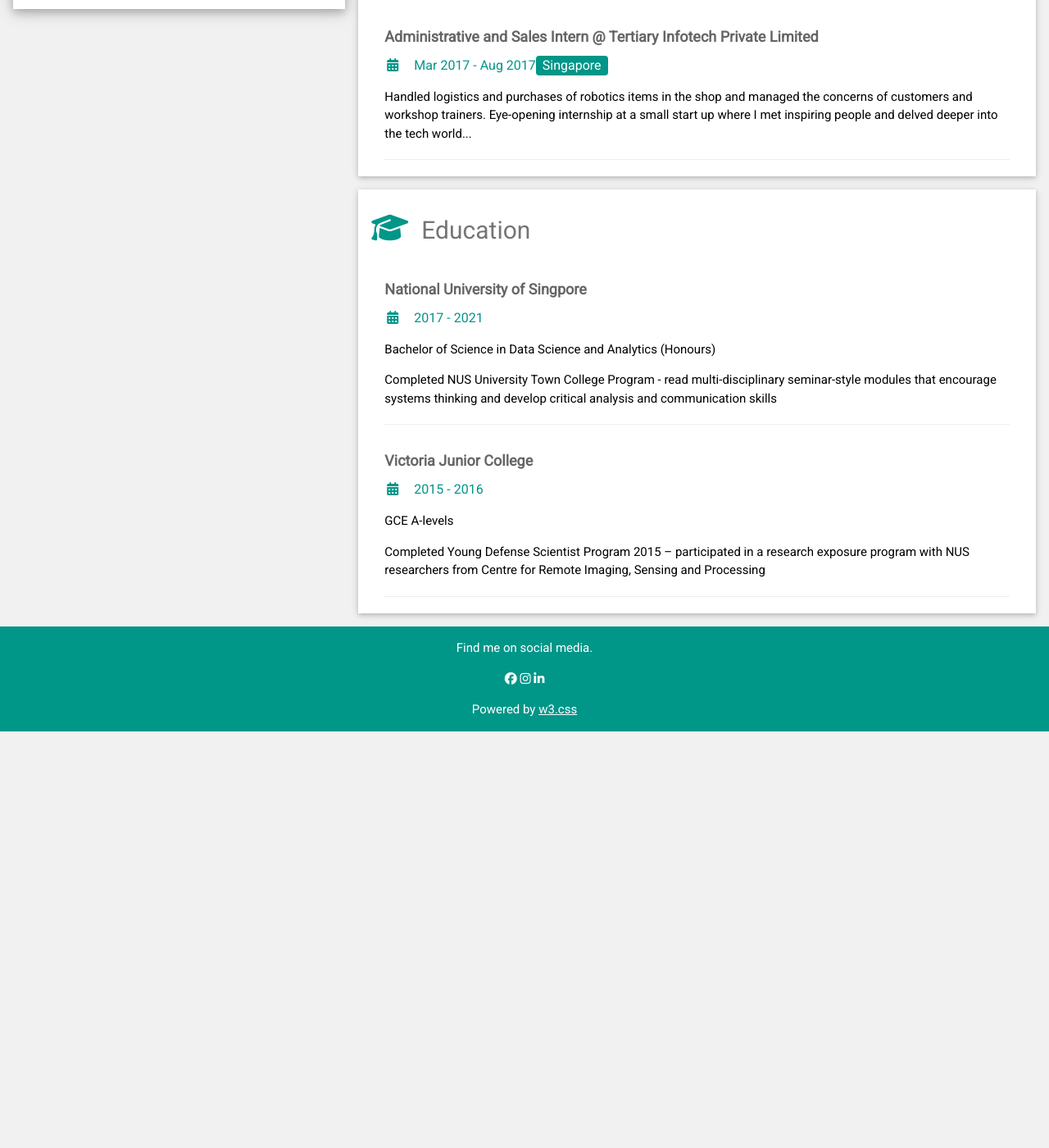
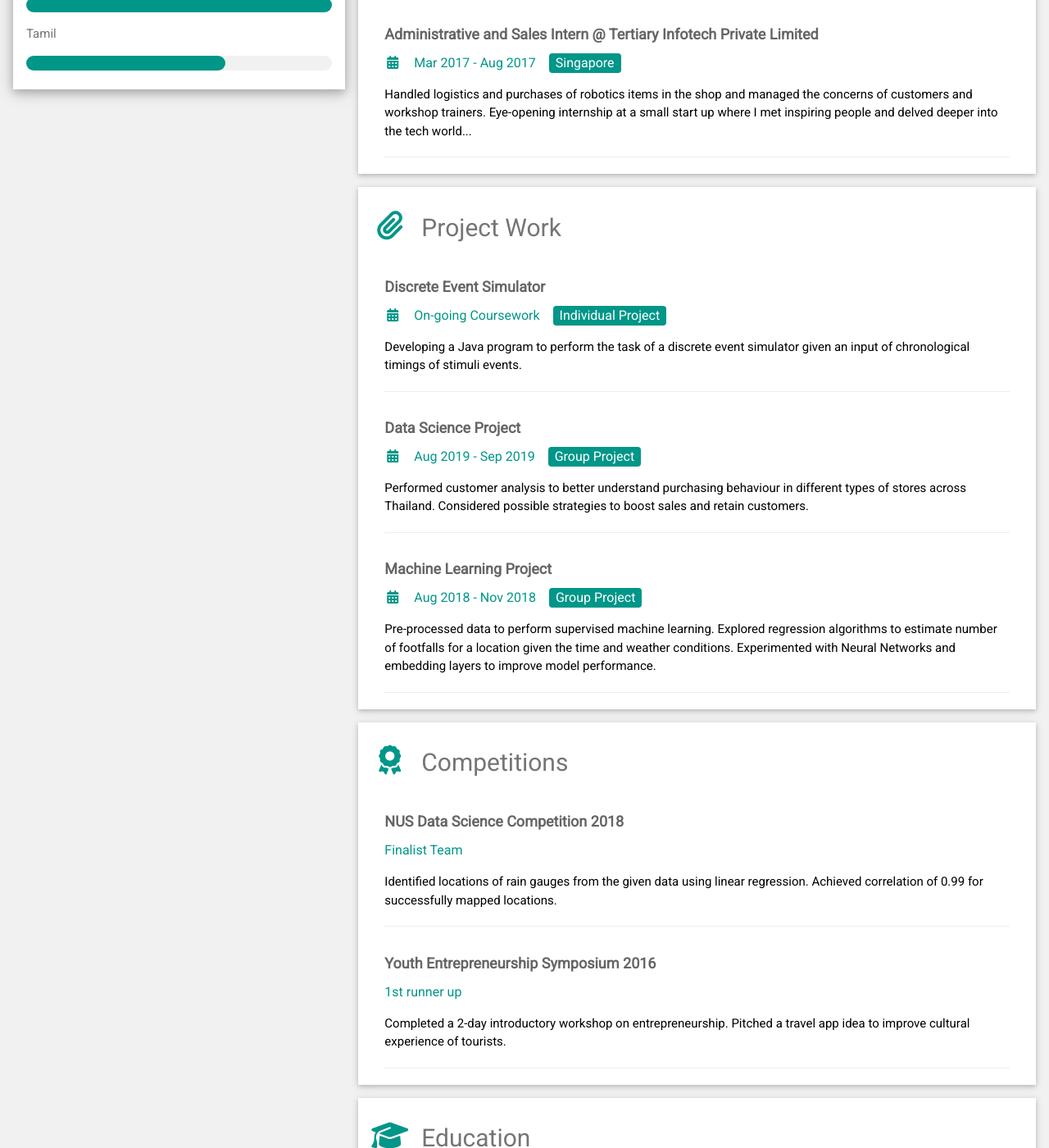
Before and after one commit to VRSoorya/vr_soorya.github.io, a Jekyll site: the page index.html, which Jekyll copies as it is, in a window 1280 px wide and 1400 px high, scrolled down 881 px. Shown: the whole window at 82% size. Built offline with Jekyll 4.4.1, drawn with Linux system fonts in a browser that asks for light colours; nearby versions of some CDN libraries; before the commit the page ends 1773 px from its top, so only the background shows below that; some of the changed text lies outside the part shown.

Commit message:
Update index.html
added competitions and project works

```diff
--- a/index.html
+++ b/index.html
@@ -35,8 +35,9 @@
         <div class="w3-container">
           <p><i class="fa fa-briefcase fa-fw w3-margin-right w3-large w3-text-teal"></i>Undergraduate @ National University of Singapore</p>
           <p><i class="fa fa-home fa-fw w3-margin-right w3-large w3-text-teal"></i>Singapore</p>
-          <p><i class="fa fa-envelope fa-fw w3-margin-right w3-large w3-text-teal"></i>soorya@u.nus.edu</p>
+          <p><a href="soorya@u.nus.edu"><i class="fa fa-envelope fa-fw w3-margin-right w3-large w3-text-teal"></i>soorya@u.nus.edu</a></p>
           <p><i class="fa fa-phone fa-fw w3-margin-right w3-large w3-text-teal"></i>Skype ID : VR S</p>
+          <p><a href="https://www.linkedin.com/in/vrsoorya/"><i class="fa fa-linkedin fa-fw w3-margin-right w3-large w3-text-teal"></i>LinkedIn profile</a></p>
           <hr>
 
           <div class="w3-bar">
@@ -57,30 +58,30 @@
           </div>
           <p>R</p>
           <div class="w3-light-grey w3-round-xlarge w3-small">
-            <div class="w3-container w3-center w3-round-xlarge w3-teal" style="width:85%"></div>
+            <div class="w3-container w3-center w3-round-xlarge w3-teal" style="width:85%">85%</div>
           </div>
           <p>Data analytics</p>
           <div class="w3-light-grey w3-round-xlarge w3-small">
-            <div class="w3-container w3-center w3-round-xlarge w3-teal" style="width:90%"></div>
+            <div class="w3-container w3-center w3-round-xlarge w3-teal" style="width:90%">90%</div>
           </div>
           <p>Machine Learning</p>
           <div class="w3-light-grey w3-round-xlarge w3-small">
-            <div class="w3-container w3-center w3-round-xlarge w3-teal" style="width:70%"></div>
+            <div class="w3-container w3-center w3-round-xlarge w3-teal" style="width:70%">70%</div>
           </div>
           <p>Natural Language Processing</p>
           <div class="w3-light-grey w3-round-xlarge w3-small">
-            <div class="w3-container w3-center w3-round-xlarge w3-teal" style="width:60%"></div>
+            <div class="w3-container w3-center w3-round-xlarge w3-teal" style="width:60%">60%</div>
           </div>
           <br>
 
           <p class="w3-large w3-text-theme"><b><i class="fa fa-globe fa-fw w3-margin-right w3-text-teal"></i>Languages</b></p>
           <p>English</p>
           <div class="w3-light-grey w3-round-xlarge">
-            <div class="w3-round-xlarge w3-teal" style="height:24px;width:100%"></div>
+            <div class="w3-round-xlarge w3-teal" style="height:18px;width:100%"></div>
           </div>
           <p>Tamil</p>
           <div class="w3-light-grey w3-round-xlarge">
-            <div class="w3-round-xlarge w3-teal" style="height:24px;width:65%"></div>
+            <div class="w3-round-xlarge w3-teal" style="height:18px;width:65%"></div>
           </div>
           <br>
         </div>
@@ -93,7 +94,7 @@
     <div class="w3-twothird">
 
         <div class="w3-container w3-card w3-white w3-margin-bottom">
-        <h2 class="w3-text-grey w3-padding-16"><i class="material-icons fa-fw w3-margin-right w3-xxlarge w3-text-teal">person</i></i>A curious and aspiring data scientist</h2>
+        <h2 class="w3-text-grey w3-padding-16"><i class="fa fa-user fa-fw w3-margin-right w3-xxlarge w3-text-teal"></i></i>A Curious and Aspiring Data Scientist</h2>
         <div class="w3-container">
           <h5 class="w3-opacity"><b>Personal Brief</b></h5>
           <p>I have always had high regard for teachers who teach well and the best teacher for me thus far has been experience. Active learning allows me to internalize things quickly. My biggest asset is my attitude to try. You will find me to be diligent and responsible in my work. I am ready to face possible challenges for the learning and development that I cannot gain otherwise.</p>
@@ -109,14 +110,52 @@
         <h2 class="w3-text-grey w3-padding-16"><i class="fa fa-suitcase fa-fw w3-margin-right w3-xxlarge w3-text-teal"></i>Work Experience</h2>
         <div class="w3-container">
           <h5 class="w3-opacity"><b>AI Technology Intern @ AI Singapore</b></h5>
-          <h6 class="w3-text-teal"><i class="fa fa-calendar fa-fw w3-margin-right"></i>May 2019 - Aug 2019<span class="w3-tag w3-teal w3-round">Singapore</span></h6>
+          <h6 class="w3-text-teal"><i class="fa fa-calendar-alt fa-fw w3-margin-right"></i>May 2019 - Aug 2019<span class="w3-tag w3-teal w3-round w3-margin-left">Singapore</span></h6>
           <p>Explored unsupervised Topic Modelling methods to classify unlabeled documents and used python libraries for text analysis. Attended AI Summer School hosted by the organisation which got me interested in Artificial Intelligence, Machine Learning and their possibilities for the future!</p>
           <hr>
         </div>
         <div class="w3-container">
           <h5 class="w3-opacity"><b>Administrative and Sales Intern @ Tertiary Infotech Private Limited</b></h5>
-          <h6 class="w3-text-teal"><i class="fa fa-calendar fa-fw w3-margin-right"></i>Mar 2017 - Aug 2017<span class="w3-tag w3-teal w3-round">Singapore</span></h6>
+          <h6 class="w3-text-teal"><i class="fa fa-calendar-alt fa-fw w3-margin-right"></i>Mar 2017 - Aug 2017<span class="w3-tag w3-teal w3-round w3-margin-left">Singapore</span></h6>
           <p>Handled logistics and purchases of robotics items in the shop and managed the concerns of customers and workshop trainers. Eye-opening internship at a small start up where I met inspiring people and delved deeper into the tech world...</p>
+          <hr>
+        </div>
+      </div>
+
+      <div class="w3-container w3-card w3-white w3-margin-bottom">
+        <h2 class="w3-text-grey w3-padding-16"><i class="fa fa-paperclip fa-fw w3-margin-right w3-xxlarge w3-text-teal"></i>Project Work</h2>
+        <div class="w3-container">
+          <h5 class="w3-opacity"><b>Discrete Event Simulator</b></h5>
+          <h6 class="w3-text-teal"><i class="fa fa-calendar-alt fa-fw w3-margin-right"></i>On-going Coursework<span class="w3-tag w3-teal w3-round w3-margin-left">Individual Project</span></h6>
+          <p>Developing a Java program to perform the task of a discrete event simulator given an input of chronological timings of stimuli events.</p>
+          <hr>
+        </div>
+        <div class="w3-container">
+          <h5 class="w3-opacity"><b>Data Science Project</b></h5>
+          <h6 class="w3-text-teal"><i class="fa fa-calendar-alt fa-fw w3-margin-right"></i>Aug 2019 - Sep 2019<span class="w3-tag w3-teal w3-round w3-margin-left">Group Project</span></h6>
+          <p>Performed customer analysis to better understand purchasing behaviour in different types of stores across Thailand. Considered possible strategies to boost sales and retain customers.</p>
+          <hr>
+        </div>
+        <div class="w3-container">
+          <h5 class="w3-opacity"><b>Machine Learning Project</b></h5>
+          <h6 class="w3-text-teal"><i class="fa fa-calendar-alt fa-fw w3-margin-right"></i>Aug 2018 - Nov 2018<span class="w3-tag w3-teal w3-round w3-margin-left">Group Project</span></h6>
+          <p>Pre-processed data to perform supervised machine learning. Explored regression algorithms to estimate number of footfalls for a location given the time and weather conditions. Experimented with Neural Networks and embedding layers to improve model performance.</p>
+          <hr>
+        </div>
+      </div>
+
+      <div class="w3-container w3-card w3-white w3-margin-bottom">
+        <h2 class="w3-text-grey w3-padding-16"><i class='fa fa-award fa-fw w3-margin-right w3-xxlarge w3-text-teal' style='font-size:48px;col:teal'></i></i>Competitions</h2>
+        <div class="w3-container">
+          <h5 class="w3-opacity"><b>NUS Data Science Competition 2018</b></h5>
+          <h6 class="w3-text-teal">Finalist Team</h6>
+          <p>Identified locations of rain gauges from the given data using linear regression. Achieved correlation of 0.99 for successfully mapped locations.</p>
+          <hr>
+        </div>
+        <div class="w3-container">
+          <h5 class="w3-opacity"><b>Youth Entrepreneurship Symposium 2016</b></h5>
+          <h6 class="w3-text-teal">1st runner up</h6>
+          <p>Completed a 2-day introductory workshop on entrepreneurship. Pitched a travel app idea to improve cultural experience of tourists.</p>
           <hr>
         </div>
       </div>
@@ -125,14 +164,14 @@
         <h2 class="w3-text-grey w3-padding-16"><i class='fa fa-graduation-cap fa-fw w3-margin-right w3-xxlarge w3-text-teal' style='font-size:48px;col:teal'></i></i>Education</h2>
         <div class="w3-container">
           <h5 class="w3-opacity"><b>National University of Singpore</b></h5>
-          <h6 class="w3-text-teal"><i class="fa fa-calendar fa-fw w3-margin-right"></i>2017 - 2021</h6>
+          <h6 class="w3-text-teal"><i class="fa fa-calendar-alt fa-fw w3-margin-right"></i>2017 - 2021</h6>
           <p>Bachelor of Science in Data Science and Analytics (Honours)</p>
           <p>Completed NUS University Town College Program - read multi-disciplinary seminar-style modules that encourage systems thinking and develop critical analysis and communication skills</p>
           <hr>
         </div>
         <div class="w3-container">
           <h5 class="w3-opacity"><b>Victoria Junior College</b></h5>
-          <h6 class="w3-text-teal"><i class="fa fa-calendar fa-fw w3-margin-right"></i>2015 - 2016</h6>
+          <h6 class="w3-text-teal"><i class="fa fa-calendar-alt fa-fw w3-margin-right"></i>2015 - 2016</h6>
           <p>GCE A-levels</p>
           <p>Completed Young Defense Scientist Program 2015 – participated in a research exposure program with NUS researchers from Centre for Remote Imaging, Sensing and Processing</p>
           <hr>
@@ -149,10 +188,10 @@
 </div>
 
 <footer class="w3-container w3-teal w3-center w3-margin-top">
-  <p>Find me on social media.</p>
+  <!-- edit this to incl social media acct links
   <i class="fa fa-facebook-official w3-hover-opacity"></i>
   <i class="fa fa-instagram w3-hover-opacity"></i>
-  <i class="fa fa-linkedin w3-hover-opacity"></i><a href="https://www.linkedin.com/in/vrsoorya/"></a>
+  <a href="https://www.linkedin.com/in/vrsoorya/"><i class="fa fa-linkedin w3-hover-opacity"></i></a> -->
   <p>Powered by <a href="https://www.w3schools.com/w3css/default.asp" target="_blank">w3.css</a></p>
 </footer>
 
```
